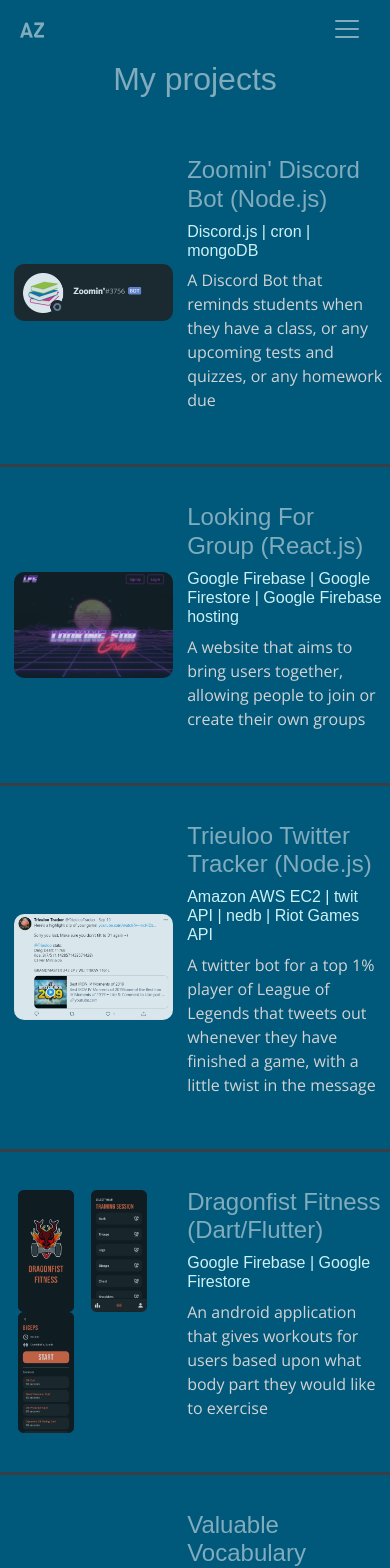
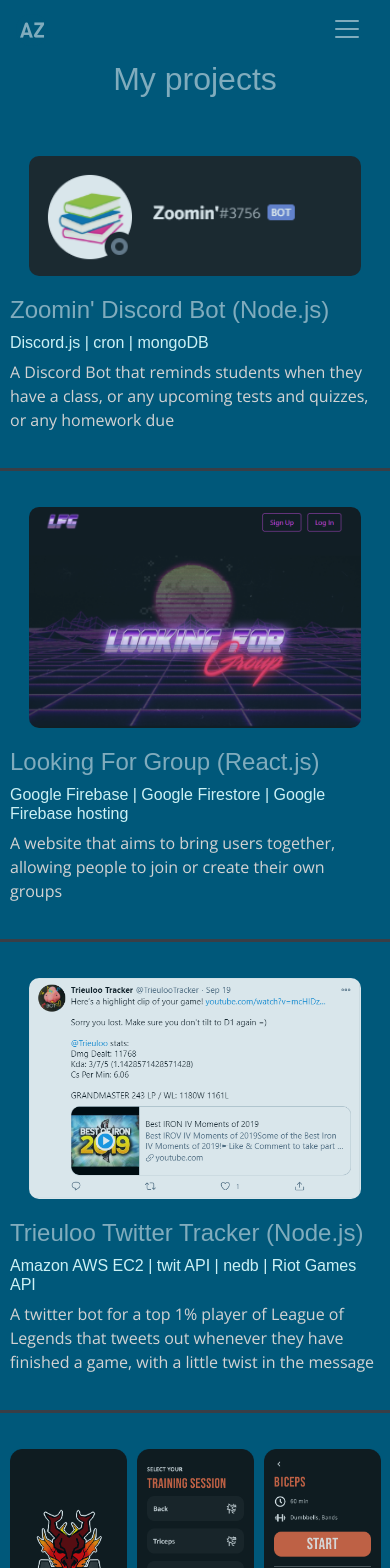
Before and after one commit to alfredzhuang/portfolio, a React (Create React App) app: page /projects in a window 390 px wide. Shown: the top 1568 px of the page. Built offline with nearby package versions, Linux system fonts and the light colour scheme; a web font is replaced by a local one.

Commit message:
made projects page mobile-friendly

```diff
--- a/src/pages/ProjectsPage.css
+++ b/src/pages/ProjectsPage.css
@@ -24,41 +24,65 @@
     padding-top: 0;
 }
 
-.project article .image {
+.image {
     display: inline-block;
     vertical-align: middle;
     text-align: center;
-    width: 48%;
+    width: 50%;
 }
 
-.project article .image img {
+.image img {
     width: 85%;
     opacity: 0.85;
     border-radius: 10px;
 }
 
-.project article .image img:hover {
+.image img:hover {
     opacity: 1.0;
 }
 
-.project article .image1 {
+.image1 {
     display: inline-block;
     vertical-align: middle;
-    width: 48%;
+    width: 50%;
 }
 
-.project article .image1 img {
+.image1 img {
     width: 30%;
     margin-left: 17.5px;
     opacity: 0.85;
 }
 
-.project article .image1 img:hover {
+.image1 img:hover {
     opacity: 1.0;
 }
 
-.project article .description {
+.description {
     display: inline-block;
     vertical-align: middle;
     width: 50%
 }
+
+@media (max-width: 1060px) {
+    .image1 img {
+        margin-left: 5px;
+    }
+}
+
+@media (max-width: 736px) {
+    .image, .image1 {
+        display: block;
+        width: 100%;
+    }
+
+    .image1 img {
+        margin-left: 10px;
+    }
+
+    .description {
+        display: block;
+        width: 100%;
+        margin-top: 20px;
+        padding: 0px 10px;
+    }
+}
```
